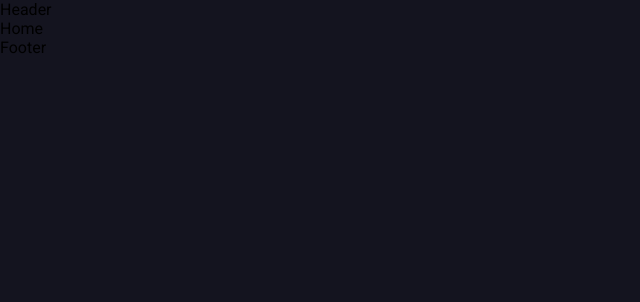
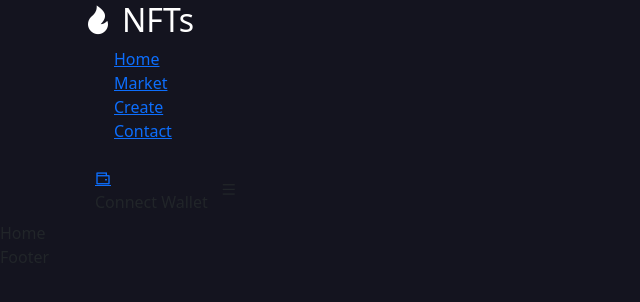
Before and after one commit to tkaveen/NFT-Marketplace-ReactJS, a React (Create React App) app: page /Home in a window 1280 px wide. Shown: the top 302 px of the page, without its empty margins (0-640 px from the left). Built offline with nearby package versions, Linux system fonts and the light colour scheme.

Commit message:
Navbar sketch done

```diff
--- a/package.json
+++ b/package.json
@@ -6,10 +6,13 @@
     "@testing-library/jest-dom": "^5.16.5",
     "@testing-library/react": "^13.4.0",
     "@testing-library/user-event": "^13.5.0",
+    "bootstrap": "^5.2.2",
     "react": "^18.2.0",
     "react-dom": "^18.2.0",
     "react-router-dom": "^6.4.2",
     "react-scripts": "5.0.1",
+    "reactstrap": "^9.1.4",
+    "remixicon": "^2.5.0",
     "web-vitals": "^2.1.4"
   },
   "scripts": {
--- a/src/components/Header/Header.jsx
+++ b/src/components/Header/Header.jsx
@@ -1,7 +1,69 @@
 import React from "react";
+import { NavLink, Link } from "react-router-dom";
+import { Container } from "reactstrap";
+import "./Header.css";
+
+const NAV__LINKS = [
+  {
+    display: "Home",
+    url: "./home",
+  },
+  {
+    display: "Market",
+    url: "./market",
+  },
+  {
+    display: "Create",
+    url: "./create",
+  },
+  {
+    display: "Contact",
+    url: "./contact",
+  },
+];
 
 const Header = () => {
-  return <div>Header</div>;
+  return (
+    <header className="header">
+      <Container>
+        <div className="navigation">
+          <div className="logo">
+            <h2 className=" d-flex gap-2 align-items-center ">
+              <span>
+                <i class="ri-fire-fill"></i>
+              </span>
+              NFTs
+            </h2>
+          </div>
+
+          <div className="nav__menu">
+            <ul className="nav__list">
+              {NAV__LINKS.map((item, index) => (
+                <li className="nav__item" key={index}>
+                  <NavLink to={item.url}>{item.display}</NavLink>
+                </li>
+              ))}
+            </ul>
+          </div>
+
+          <div className="nav__right">
+            <button className="btn">
+              <Link to="/wallet" className=" d-flex gap-2 align-items-center ">
+                <span>
+                  <i class="ri-wallet-line"></i>
+                </span>
+              </Link>
+              Connect Wallet
+            </button>
+
+            <span className="mobile__menu">
+              <i class="ri-menu-line"></i>
+            </span>
+          </div>
+        </div>
+      </Container>
+    </header>
+  );
 };
 
 export default Header;
--- a/src/index.js
+++ b/src/index.js
@@ -2,6 +2,8 @@ import React from "react";
 import ReactDOM from "react-dom/client";
 import { BrowserRouter as Router } from "react-router-dom";
 import App from "./App";
+import "bootstrap/dist/css/bootstrap.min.css";
+import "remixicon/fonts/remixicon.css";
 
 const root = ReactDOM.createRoot(document.getElementById("root"));
 root.render(
```
Also changed, not shown: src/components/Header/Header.css (added), 1 other file (tests, documents, lock files or other folders).
